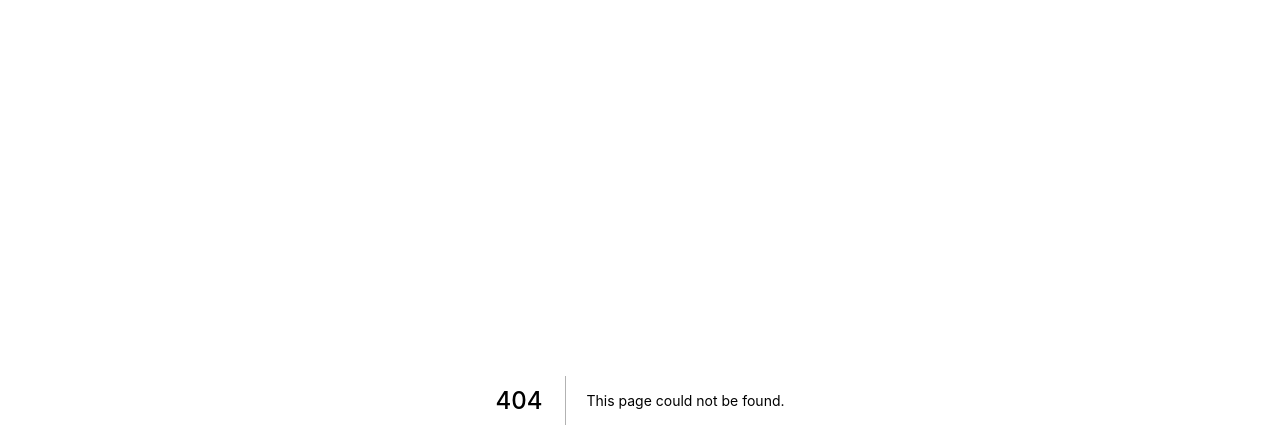
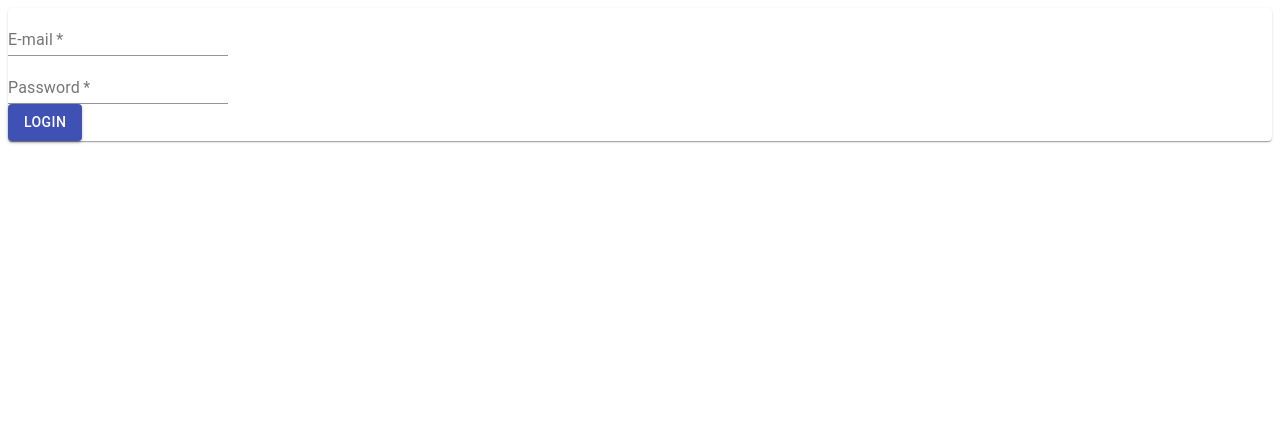
Before and after one commit to mendahu/off-nominal-book-club, a Next.js app: page /login in a window 1280 px wide. Before the commit this address had no page. Shown: the top 448 px of the page. Built offline with nearby package versions, Linux system fonts and the light colour scheme.

Commit message:
basic cookie setting for demo

```diff
--- /dev/null
+++ b/db/queries/users.js
@@ -0,0 +1,17 @@
+const knex = require('../knex');
+
+module.exports = {
+  users : {
+
+    authenticate: (email, password) => {
+      return knex.select("password").table('users').where("email", email)
+        .then((pass) => {
+          return (pass[0].password === password)
+        })
+        .catch((err) => {
+          throw error
+        })
+    },
+
+  }
+}
--- a/package.json
+++ b/package.json
@@ -16,9 +16,9 @@
     "chalk": "^3.0.0",
     "contentful": "^7.14.0",
     "dotenv": "^8.2.0",
-    "fs": "0.0.1-security",
     "knex": "^0.20.11",
     "next": "9.3.0",
+    "nookies": "^2.1.1",
     "pg": "^7.18.2",
     "pg-native": "^3.0.0",
     "react": "16.13.0",
--- /dev/null
+++ b/pages/api/users/login.js
@@ -0,0 +1,18 @@
+const queries = require('../../../db/queries/users')
+
+export default (req, res) => {
+  const { method, body } = req
+
+  if (method === "POST") {
+    queries.users.authenticate(body.email, body.password)
+      .then((auth) => {
+        res.statusCode = 200;
+        console.log("User Logged In Status:", auth)
+        res.send("post request complete")
+      })
+      .catch((err) => {
+        console.error("query to db faile at API endpoint")
+      })
+  }
+
+};
--- /dev/null
+++ b/pages/login.js
@@ -0,0 +1,46 @@
+import LoginForm from '../src/components/Authentication/LoginForm'
+import LogoutForm from '../src/components/Authentication/LogoutForm'
+import { useState } from 'react'
+import { parseCookies, setCookie, destroyCookie } from 'nookies'
+
+const Login = (props) => {
+
+  const [ userId, setUserId ] = useState(props.userId)
+
+
+  const logUserIn = () => {
+    setCookie(null, 'userId', 1, { maxAge: 24 * 60 * 60 })
+    setUserId(1);
+  }
+
+  const logUserOut = () => {
+    destroyCookie(null, 'userId');
+    setUserId(null);
+  }
+
+  if (!userId) {
+    return (
+      <LoginForm clickHandler={logUserIn} />
+    )
+  } else {
+    return (
+      <>
+        <p>You're logged in!</p>
+        <LogoutForm clickHandler={logUserOut} />
+      </>
+    )
+  }
+};
+
+export async function getServerSideProps(context) {
+
+  const cookies = parseCookies(context);
+  const userId = cookies.userId || null;
+  console.log(userId)
+
+  return {
+    props: {userId: userId},
+  }
+}
+
+export default Login
--- /dev/null
+++ b/pages/logout.js
@@ -0,0 +1,3 @@
+const Logout = () => <p>You are now logged out.</p>;
+
+export default Logout
--- /dev/null
+++ b/src/components/Authentication/LoginForm.jsx
@@ -0,0 +1,16 @@
+import { TextField, Paper, Button } from "@material-ui/core";
+
+
+const LoginForm = (props) => {
+  return (
+    <Paper component='form'>
+      <form action="/api/users/login" method="post" noValidate autoComplete="off" name="login" encType="application/x-www-form-urlencoded">
+        <TextField required id="outlined-basic" label="E-mail" /><br />
+        <TextField required id="outlined-basic" type="password" label="Password" /><br />
+        <Button onClick={props.clickHandler} variant="contained" color="primary">Login</Button>
+      </form>
+    </Paper>
+  )
+}
+
+export default LoginForm
--- /dev/null
+++ b/src/components/Authentication/LogoutForm.jsx
@@ -0,0 +1,14 @@
+import { TextField, Paper, Button } from "@material-ui/core";
+
+
+const LogoutForm = (props) => {
+  return (
+    <Paper component='form'>
+      <form action="/api/users/logout" method="post" noValidate autoComplete="off" name="logout" encType="application/x-www-form-urlencoded">
+        <Button onClick={props.clickHandler} variant="contained" color="primary">Logout</Button>
+      </form>
+    </Paper>
+  )
+}
+
+export default LogoutForm
```
Also changed, not shown: pages/api/users/logout.js (added), 2 other files (tests, documents, lock files or other folders).
